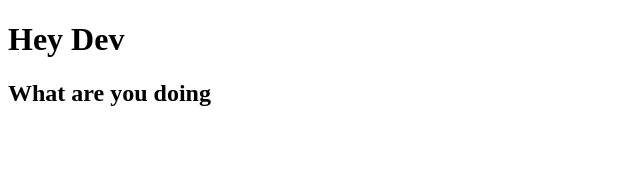
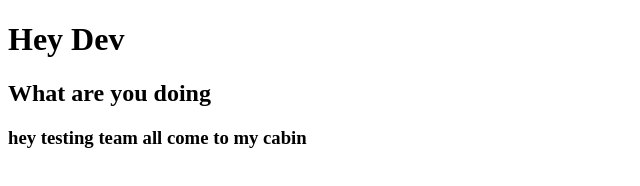
Before and after one commit to Gaurav1222/Projects-Git, a plain HTML site: page index.html in a window 1280 px wide. Shown: the whole page, without its empty margins (0-640 px from the left). Drawn offline with Linux system fonts and the light colour scheme.

Commit message:
just with with testing team

```diff
--- a/index.html
+++ b/index.html
@@ -10,4 +10,5 @@
 </body>
 <h1>Hey Dev</h1>
 <h2>What are you doing</h2>
+<h3>hey testing team all come to my cabin</h3>
 </html>
```
